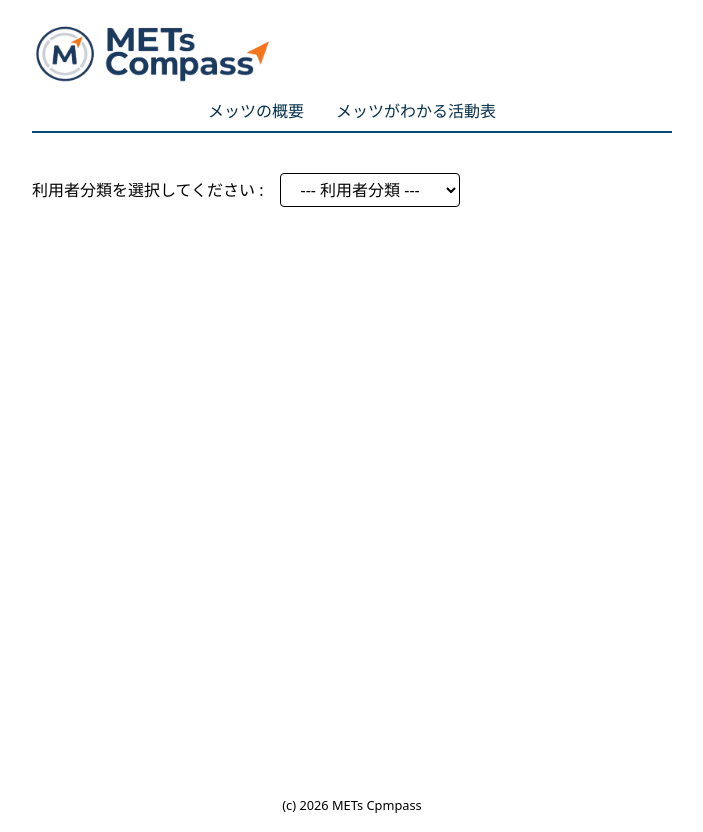
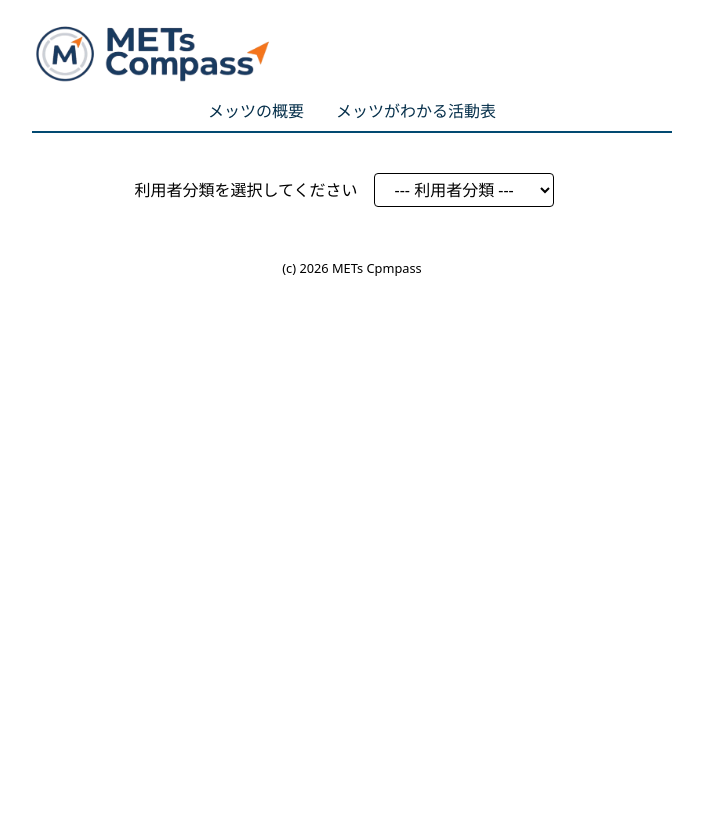
Before and after one commit to sh01forbusiness-ux/mets-app, a Next.js app: page /activities in a window 1280 px wide. Shown: the whole page, without its empty margins (288-991 px from the left). After the commit the page ends 800 px from the top, so only its background shows below. Built offline with nearby package versions, Linux system fonts and the light colour scheme.

Commit message:
メッツ表のレイアウト微調整

```diff
--- a/app/activities/page.tsx
+++ b/app/activities/page.tsx
@@ -8,10 +8,9 @@ export default function ActivitiesPage() {
 
   return (
     <main
-      className="p-4 mx-auto"
-    >
+      className="p-4 text-center">
       <label>
-        利用者分類を選択してください :
+        利用者分類を選択してください
       </label>
       <select
         name="users"
@@ -29,14 +28,14 @@ export default function ActivitiesPage() {
       {selectedCategory === "adult" &&
         <iframe
           src="https://docs.google.com/spreadsheets/d/e/2PACX-1vSWETANOAQcAtILYWyD383cIpg0t8G_zB799xvNCjTUH-cojLN6MsZJ_b4IUZkgNw/pubhtml?gid=2020184611&amp;single=true&amp;widget=false&amp;headers=false&amp;chrome=false"
-          className="w-full h-[16050px]"></iframe>
+          className="w-full h-100"></iframe>
       }
 
       {/* 高齢者 */}
       {selectedCategory === "senior" &&
         <iframe
           src="https://docs.google.com/spreadsheets/d/e/2PACX-1vRBrbUqk4VgHG3VthqdR5yEQPquRPFjzgau8BdaBuuHWiOQKq8wk7gUF0Jsas1PNA/pubhtml?gid=1789910876&amp;single=true&amp;widget=false&amp;headers=false&amp;chrome=false"
-          className="w-full h-[1550px]"></iframe>
+          className="w-full h-100"></iframe>
       }
 
       {/* 車椅子利用者 */}
@@ -44,7 +43,7 @@ export default function ActivitiesPage() {
         <div className='flex justify-center'>
           <iframe
             src="https://docs.google.com/spreadsheets/d/e/2PACX-1vTXWtugwpZXVmBuj4lcKTmquhQz-RoCpdlgWqcBr8j-gjIP3LfrywaQo0cNmSZD8w/pubhtml?gid=1181218890&amp;single=true&amp;widget=false&amp;headers=false&amp;chrome=false "
-            className="w-full h-[1100px] block mx-auto"></iframe>
+            className="w-full h-100 block mx-auto"></iframe>
         </div>
       }
     </main>
--- a/app/layout.tsx
+++ b/app/layout.tsx
@@ -16,7 +16,7 @@ export default function RootLayout({
   return (
     <html lang="ja">
       <body
-      className="flex flex-col min-h-screen max-w-2xl mx-auto my-4 w-[calc(100%-36px)]">
+      className="flex flex-col max-w-2xl mx-auto my-4 w-[calc(100%-36px)]">
         {<Header/>}
         <main className="grow my-4">
           {children}
```
